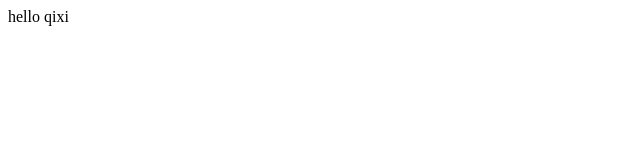
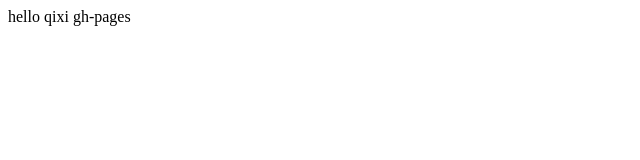
Before and after one commit to jiejs/qixi, a plain HTML site: page index.html in a window 1280 px wide. Shown: the full height of the page, 0-640 px from the left. Drawn offline with Linux system fonts and the light colour scheme.

Commit message:
add gh-pages
add gh-pages

```diff
--- a/index.html
+++ b/index.html
@@ -14,6 +14,6 @@ $(function(){
 
 })
 </script>
-hello qixi
+hello qixi gh-pages
 </body>
 </html>
```
